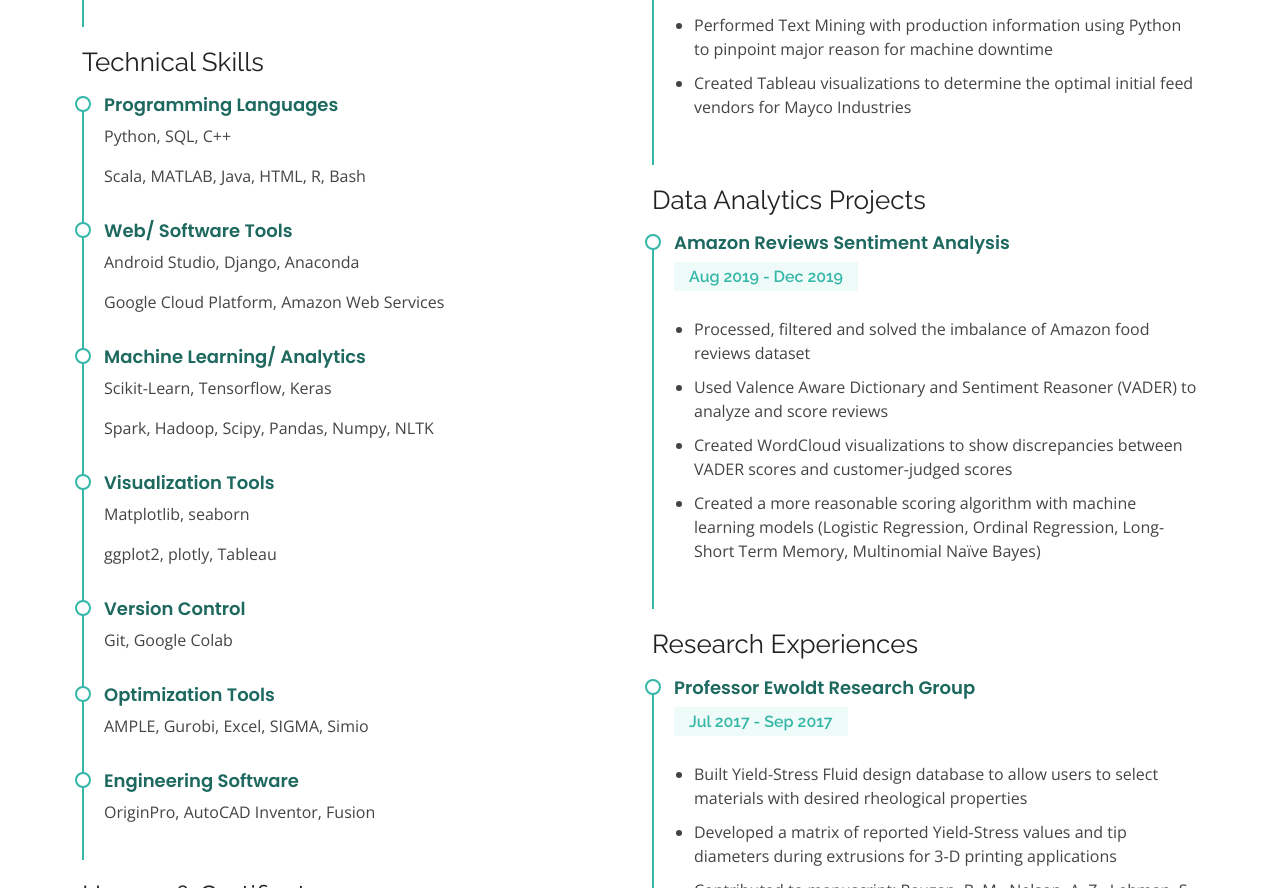
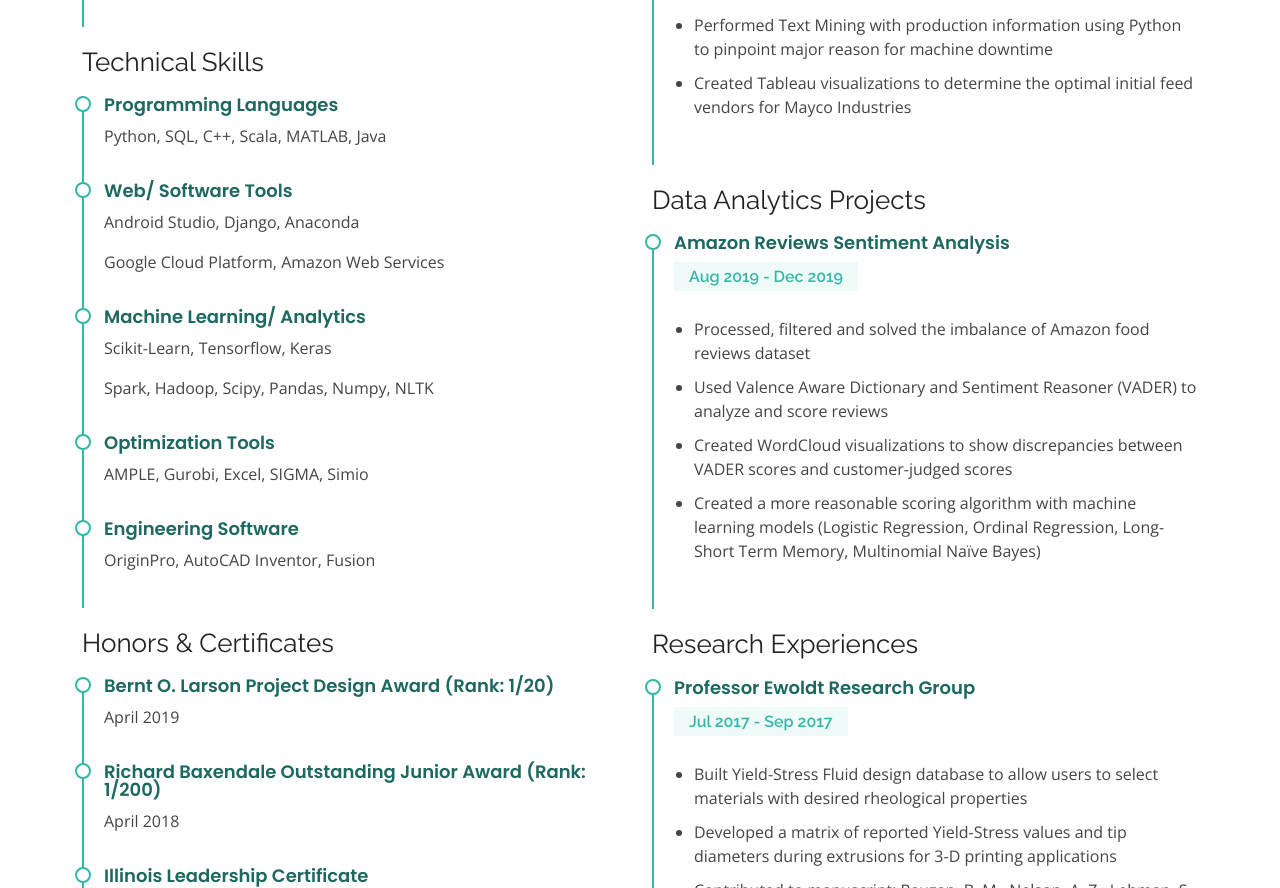
Before and after one commit to danrongLi/danrong, a plain HTML site: page resume.html in a window 1280 px wide. Shown: the part 745-1633 px from the top of the page. Drawn offline with nearby package versions, Linux system fonts and the light colour scheme; files whose address does not match are found by name.

Commit message:
edited resume skills details

```diff
--- a/resume.html
+++ b/resume.html
@@ -91,8 +91,7 @@
             <h3 class="resume-title">Technical Skills</h3>
             <div class="resume-item">
               <h4>Programming Languages</h4>
-              <p>Python, SQL, C++</p>
-              <p>Scala, MATLAB, Java, HTML, R, Bash</p>
+              <p>Python, SQL, C++, Scala, MATLAB, Java</p>
             </div>
 
             <div class="resume-item">
@@ -105,17 +104,6 @@
               <h4>Machine Learning/ Analytics</h4>
               <p>Scikit-Learn, Tensorflow, Keras</p>
               <p>Spark, Hadoop, Scipy, Pandas, Numpy, NLTK</p>
-            </div>
-
-            <div class="resume-item">
-              <h4>Visualization Tools</h4>
-              <p>Matplotlib, seaborn</p>
-              <p>ggplot2, plotly, Tableau</p>
-            </div>
-
-            <div class="resume-item">
-              <h4>Version Control</h4>
-              <p>Git, Google Colab</p>
             </div>
 
             <div class="resume-item">
```
